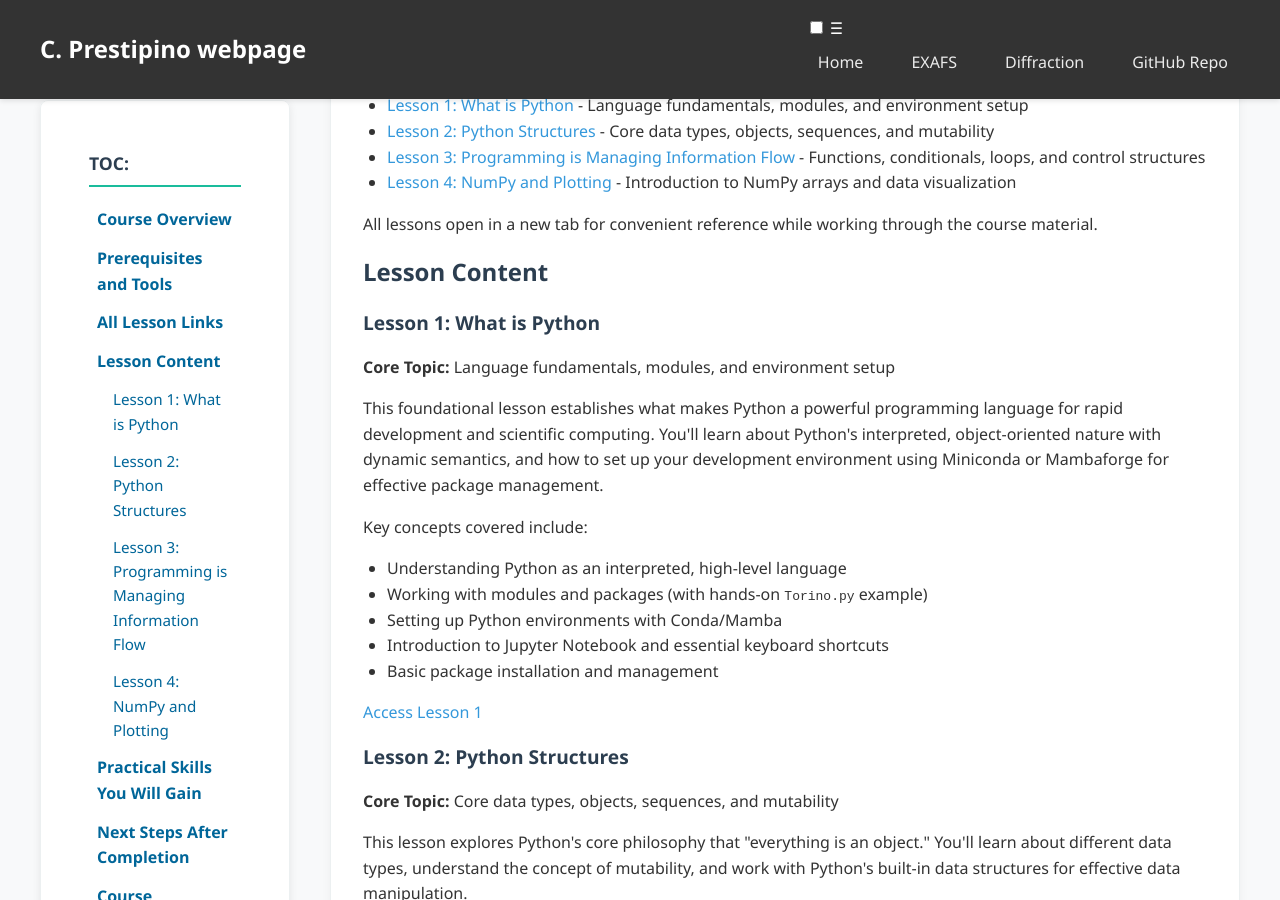
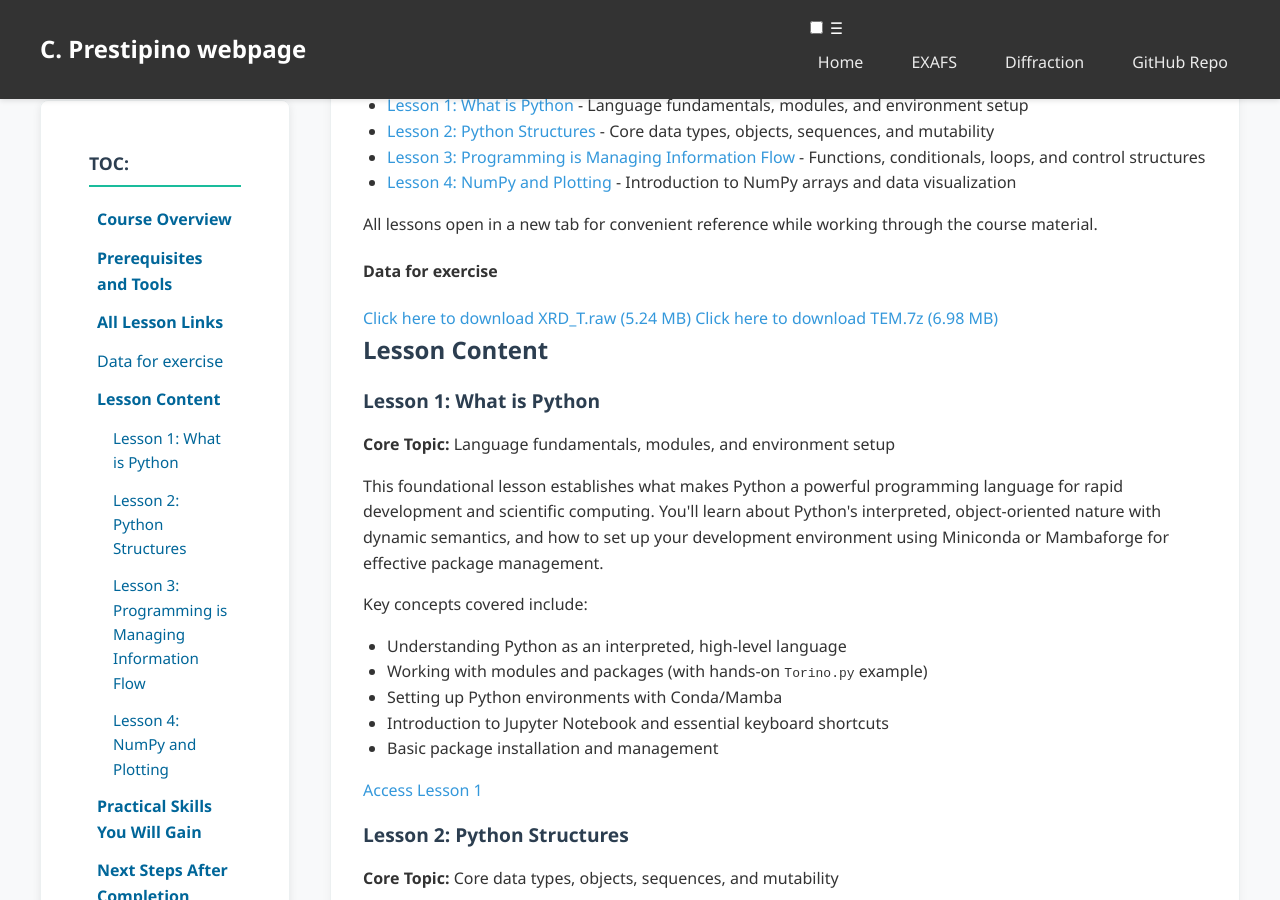
Before and after one commit to Prestipino/Prestipino.github.io, a Jekyll site: the page built from python_introduction/introPython_class.html, in a window 1280 px wide and 900 px high, scrolled down 1005 px. Built offline with Jekyll 4.4.1, drawn with Linux system fonts in a browser that asks for light colours.

Commit message:
add data download

```diff
--- a/python_introduction/introPython_class.html
+++ b/python_introduction/introPython_class.html
@@ -55,6 +55,13 @@ description: "A four-lesson course covering Python fundamentals, data structures
     <li><strong><a href="https://prestipino.github.io/python_introduction/Lesson%204%20num%20and%20plotting.html" target="_blank" rel="noopener noreferrer">Lesson 4: NumPy and Plotting</a></strong> - Introduction to NumPy arrays and data visualization</li>
   </ul>
   <p>All lessons open in a new tab for convenient reference while working through the course material.</p>
+
+  <h4 id="dowload-data"> Data for exercise</h4>
+  <a href="https://raw.githubusercontent.com/Prestipino/Prestipino.github.io/main/python_introduction/XRD_T.raw"
+           download="XRD_T.raw">Click here to download XRD_T.raw (5.24 MB) </a>
+  <a href="https://raw.githubusercontent.com/Prestipino/Prestipino.github.io/main/python_introduction/TEM.7z"
+           download="TEM.7z">Click here to download TEM.7z (6.98 MB) </a>
+
 </section>
 
 
```
Also changed, not shown: 1 other file.
